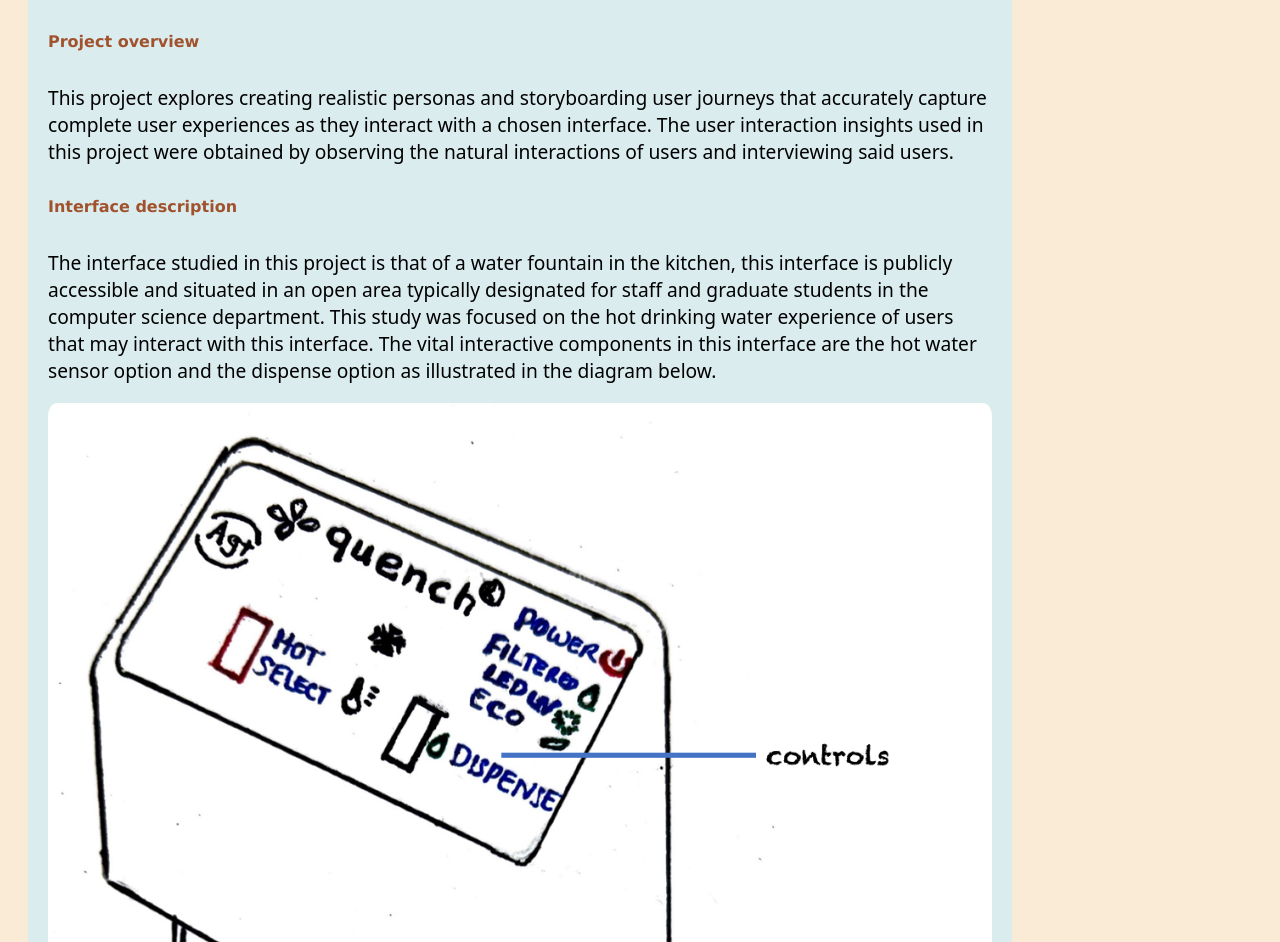
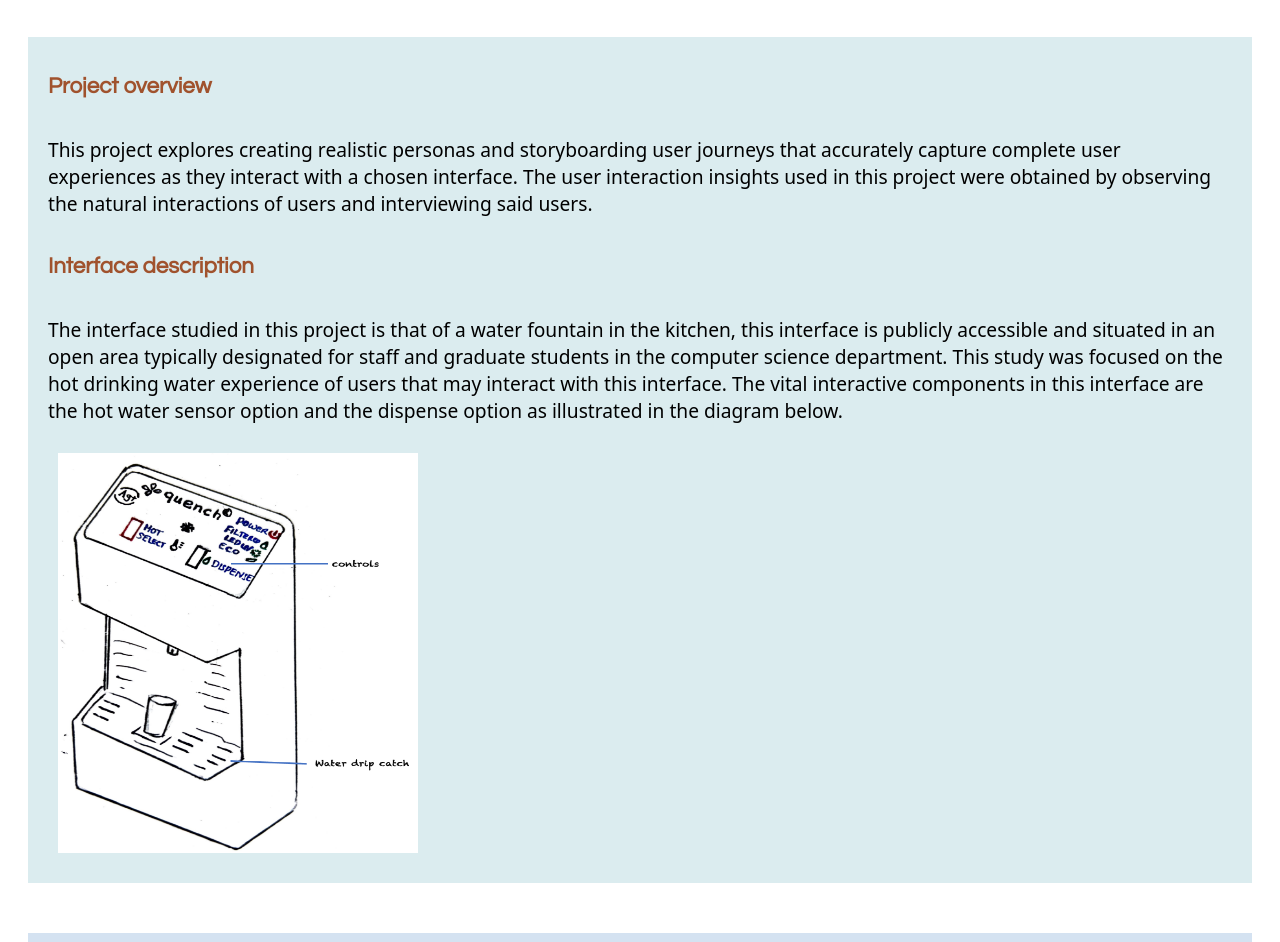
Before and after one commit to sweetpie679/personas, a plain HTML site: page index.html in a window 1280 px wide. Shown: the part 81-1023 px from the top of the page. Drawn offline with Linux system fonts and the light colour scheme.

Commit message:
Add files via upload

```diff
--- a/index.html
+++ b/index.html
@@ -8,6 +8,8 @@
 
     <body>
 
+
+        <div class="main-page">
         <h1>Personas and Storyboarding</h1>
 
             <div class="overview">
@@ -23,7 +25,7 @@
             experience of users that may interact with this interface. The vital interactive components in this interface are the hot water sensor option and the
             dispense option as illustrated in the diagram below.
             </p>
-            <img src="interface.jpeg" alt="user interface">
+            <img class="interface" src="interface.jpeg" alt="user interface">
             </div>
 
 
@@ -48,6 +50,6 @@
             <img src="story_two.jpeg" alt="John Doe's storyboard">
         </div>
 
-
+       </div>
     </body>
 </html>
--- a/page.css
+++ b/page.css
@@ -1,26 +1,32 @@
-body {
-  background-color:antiquewhite;
+.main-page {
+  display: flex;
+  flex-wrap: wrap;
+  flex-direction: row;
+  align-items: center;
+  gap: 10px;
+  width: auto;
+  color: black;
 }
+
 h2 {
   color: sienna;
-  font-family: verdana;
-  font-size: 100%;
+  font-family: Century Gothic, Apple Gothic, sans-serif;
+  font-size: 140%;
 }
 
 p {
   color: black;
   font-family:system-ui, -apple-system, BlinkMacSystemFont, 'Segoe UI', Roboto, Oxygen, Ubuntu, Cantarell, 'Open Sans', 'Helvetica Neue', sans-serif;
   font-size: 120%;
-  /* border: 2px solid rgb(186, 201, 203); */
 }
 
 .overview{
   display: flex;
   flex-wrap: wrap;
-  align-items: normal;
-  flex-direction: column;
+  flex-direction: row;
   background-color: rgb(219, 236, 239);
-  width: auto;
+  /*width: auto;*/
+  align-content: center;
   margin: 20px;
   padding: 20px;
 }
@@ -28,7 +34,7 @@ p {
 .story {
   display: flex;
   flex-wrap: wrap;
-  align-items: normal;
+  align-items:center;
   flex-direction: column;
   background-color: rgb(223, 240, 242);
   width: auto;
@@ -39,7 +45,7 @@ p {
 .empathy{
   display: flex;
   flex-wrap: wrap;
-  align-items: normal;
+  align-items: center;
   flex-direction: column;
   background-color: rgb(241, 230, 240);
   width: auto;
@@ -50,7 +56,7 @@ p {
 .questions{
   display: flex;
   flex-wrap: wrap;
-  align-items: normal;
+  align-items: center;
   flex-direction: column;
   background-color: rgb(212, 226, 241);
   width: auto;
@@ -58,14 +64,17 @@ p {
   padding: 20px;
 }
 
-body{
-font-family: 'Courier New', Courier, monospace;
-color: sienna;
-width: 80%;
-}
-
 img {
   width:  100%;
   height: 100%;
   border-radius: 1%;
 }
+
+.interface {
+  padding: 10px;
+  height: 400px;
+  width: 360px;
+  border-radius: 10px;
+  transition: ease 0.2s;
+  cursor: pointer;
+}
```
Also changed, not shown: 1 other file.
